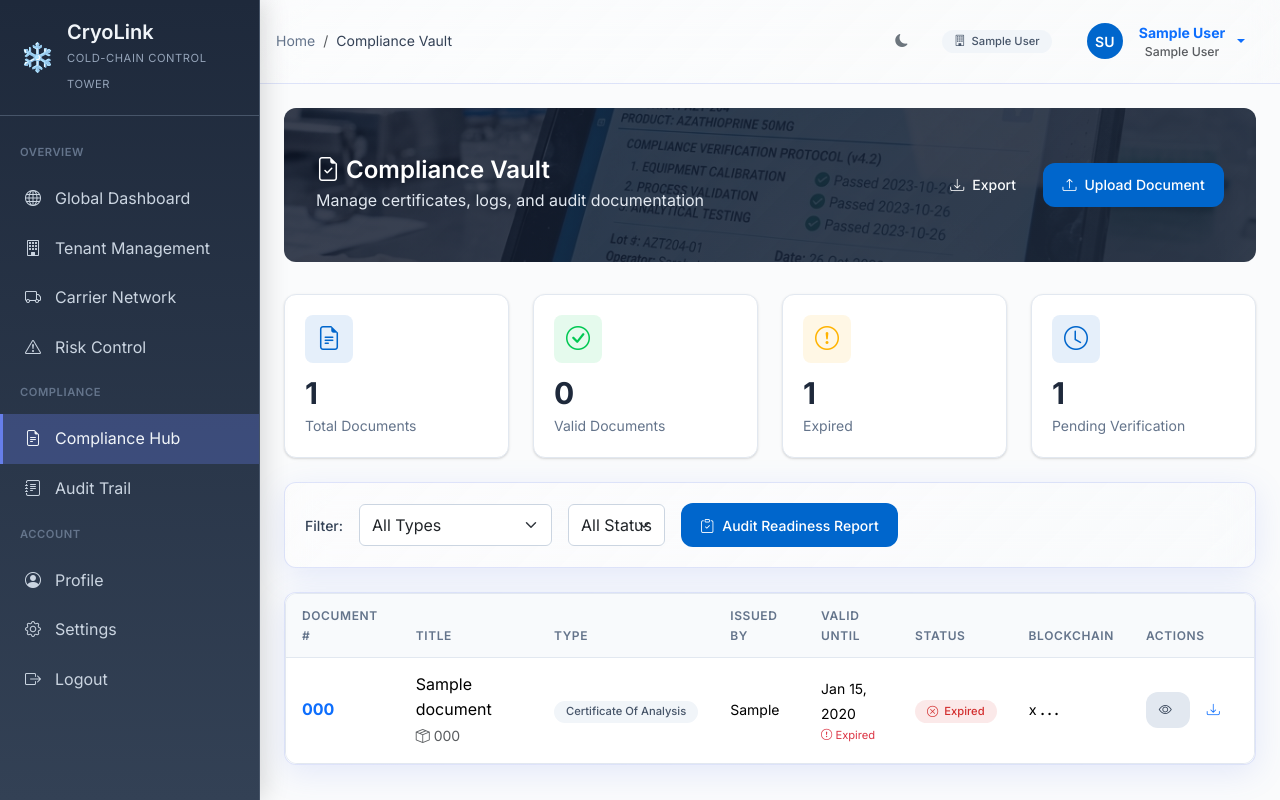
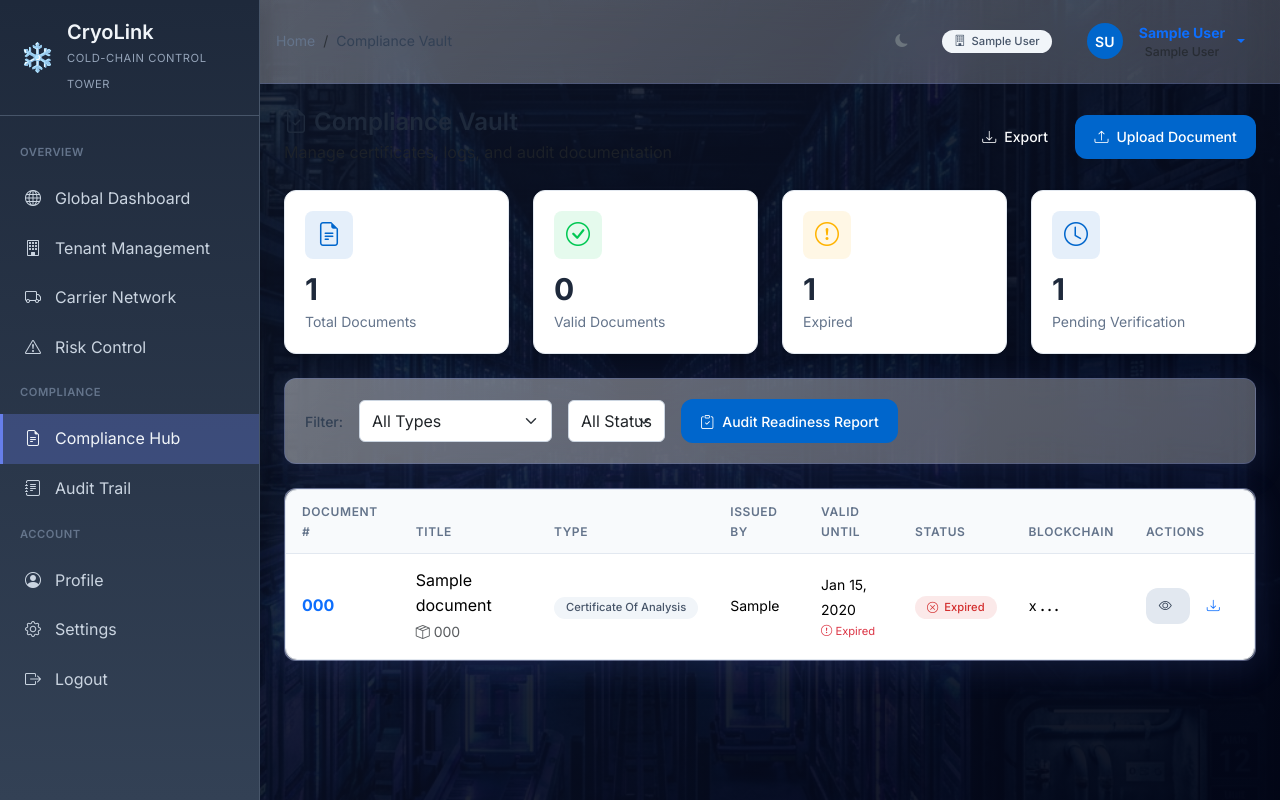
Before and after one commit to oeiaoeia/CryoLink, a Flask app: page /compliance/ in a window 1280 px wide. Run offline with Flask 3, Linux system fonts and the light colour scheme; a user stored in the database is signed in; tables that the repository leaves empty hold one stand-in row (values such as "Sample post").

Commit message:
feat: Fully immersive glassmorphism UI with full-screen cinematic backgrounds

```diff
--- a/static/css/style.css
+++ b/static/css/style.css
@@ -50,8 +50,10 @@
 /* Base Styles */
 body {
     font-family: 'Inter', -apple-system, BlinkMacSystemFont, 'Segoe UI', Roboto, sans-serif;
-    background-color: var(--bg-cold);
-    color: var(--slate-700);
+    background: linear-gradient(135deg, rgba(15, 23, 42, 0.85) 0%, rgba(2, 6, 23, 0.95) 100%),
+                url('../img/app_bg.png') no-repeat center center fixed;
+    background-size: cover;
+    color: var(--slate-100);
     line-height: 1.6;
 }
 
@@ -748,43 +750,3 @@ h4 { font-size: 1.125rem; }
         margin-left: 0;
     }
 }
-
-/* Background Hero Images with Parallax */
-.hero-banner {
-    background: linear-gradient(135deg, rgba(15, 23, 42, 0.75) 0%, rgba(30, 41, 59, 0.85) 100%),
-                url('../img/dashboard_hero.png') no-repeat center center fixed;
-    background-size: cover;
-    color: white;
-    padding: 3rem 2rem;
-    border-radius: var(--radius-lg);
-    box-shadow: var(--shadow-lg);
-    margin-bottom: 2rem;
-    position: relative;
-    overflow: hidden;
-}
-
-.hero-banner h2 {
-    color: white !important;
-}
-
-.hero-banner p.text-muted {
-    color: #e2e8f0 !important;
-}
-
-.compliance-header {
-    background: linear-gradient(135deg, rgba(15, 23, 42, 0.8) 0%, rgba(30, 41, 59, 0.9) 100%),
-                url('../img/compliance_bg.png') no-repeat center center fixed;
-    background-size: cover;
-    color: white;
-    padding: 3rem 2rem;
-    border-radius: var(--radius-lg);
-    margin-bottom: 2rem;
-}
-
-.compliance-header h2 {
-    color: white !important;
-}
-
-.compliance-header p.text-muted {
-    color: #e2e8f0 !important;
-}
--- a/templates/compliance/index.html
+++ b/templates/compliance/index.html
@@ -3,8 +3,7 @@
 {% block title %}Compliance Vault{% endblock %}
 
 {% block content %}
-<div class="compliance-header" data-aos="fade-down">
-    <div class="d-flex justify-content-between align-items-center">
+<div class="d-flex justify-content-between align-items-center mb-4" data-aos="fade-down">
     <div>
         <h2 class="mb-1"><i class="bi bi-file-earmark-check"></i> Compliance Vault</h2>
         <p class="text-muted mb-0">Manage certificates, logs, and audit documentation</p>
@@ -18,7 +17,6 @@
             <i class="bi bi-upload"></i>
             Upload Document
         </a>
-        </div>
     </div>
 </div>
 
--- a/templates/dashboard/operations.html
+++ b/templates/dashboard/operations.html
@@ -3,8 +3,7 @@
 {% block title %}Operations Control Tower{% endblock %}
 
 {% block content %}
-<div class="hero-banner" data-aos="fade-down">
-    <div class="d-flex justify-content-between align-items-center">
+<div class="d-flex justify-content-between align-items-center mb-4" data-aos="fade-down">
     <div>
         <h2 class="mb-1">🌍 Operations Control Tower</h2>
         <p class="text-muted mb-0">Global cold-chain operations overview</p>
@@ -14,7 +13,6 @@
             <i class="bi bi-circle-fill" style="font-size: 0.5rem;"></i>
             System Healthy
         </span>
-        </div>
     </div>
 </div>
 
```
Also changed, not shown: templates/base.html (+18 -9 lines), static/img/app_bg.png (added). Lines whose indentation alone changed are shown as unchanged.
